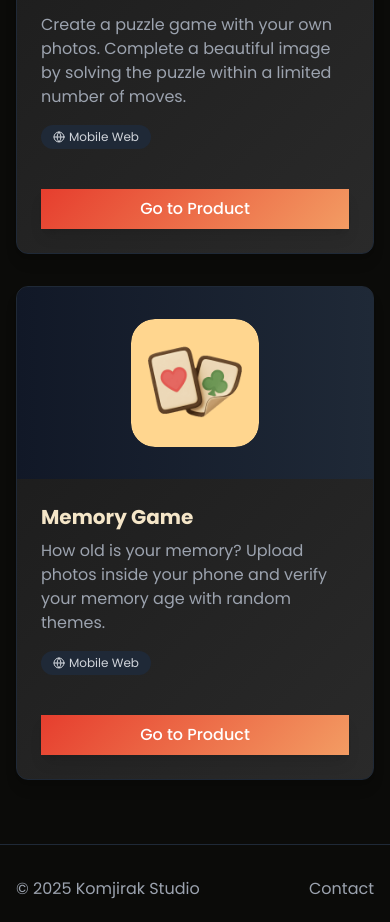
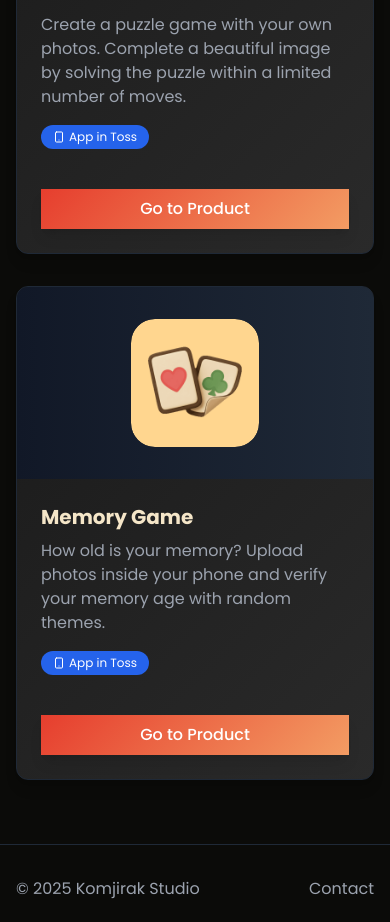
Before and after one commit to Komjirak/homepage, a Next.js app: page / in a window 390 px wide. Shown: the part 7200-8122 px from the top of the page. Built offline with nearby package versions, Linux system fonts and the light colour scheme.

Commit message:
fix: update platform labels to 'App in Toss' and use Smartphone icon

```diff
--- a/components/product-card.tsx
+++ b/components/product-card.tsx
@@ -6,7 +6,7 @@ import { useRouter } from "next/navigation"
 import { motion } from "framer-motion"
 import { useLanguage } from "@/contexts/language-context"
 import type { Product } from "@/data/products"
-import { Apple, Globe, ShoppingBag } from "lucide-react"
+import { Apple, Globe, ShoppingBag, Smartphone } from "lucide-react"
 
 interface ProductCardProps {
   product: Product
@@ -84,6 +84,17 @@ export default function ProductCard({ product, index }: ProductCardProps) {
                 {t("mobileWeb")}
               </Link>
             )}
+            {product.platforms.appInToss && (
+              <Link
+                href={product.platforms.appInToss}
+                target="_blank"
+                className="flex items-center gap-1 text-xs bg-blue-600 hover:bg-blue-500 px-3 py-1 rounded-full text-white"
+                onClick={(e) => e.stopPropagation()}
+              >
+                <Smartphone size={12} />
+                {t("appInToss")}
+              </Link>
+            )}
           </div>
         </div>
       </div>
--- a/data/products.ts
+++ b/data/products.ts
@@ -6,7 +6,7 @@ export type Product = {
   platforms: {
     ios?: string
     android?: string
-    mobileWeb: string
+    mobileWeb?: string
     appInToss?: string
   }
 }
@@ -129,7 +129,6 @@ export const products: Product[] = [
     url: "https://minion.toss.im/Fcd6CN1m",
     platforms: {
       appInToss: "https://minion.toss.im/Fcd6CN1m",
-      mobileWeb: "https://minion.toss.im/Fcd6CN1m",
     },
   },
   {
@@ -139,7 +138,6 @@ export const products: Product[] = [
     url: "https://minion.toss.im/Bd3uvFbB",
     platforms: {
       appInToss: "https://minion.toss.im/Bd3uvFbB",
-      mobileWeb: "https://minion.toss.im/Bd3uvFbB",
     },
   },
 ]
--- a/komjirak-header.tsx
+++ b/komjirak-header.tsx
@@ -14,7 +14,7 @@ type Product = {
   platforms: {
     ios?: string
     android?: string
-    mobileWeb: string
+    mobileWeb?: string
     appInToss?: string
   }
 }
@@ -157,7 +157,6 @@ const products: Product[] = [
     url: "https://minion.toss.im/Fcd6CN1m",
     platforms: {
       appInToss: "https://minion.toss.im/Fcd6CN1m",
-      mobileWeb: "https://minion.toss.im/Fcd6CN1m",
     },
   },
   {
@@ -167,7 +166,6 @@ const products: Product[] = [
     url: "https://minion.toss.im/Bd3uvFbB",
     platforms: {
       appInToss: "https://minion.toss.im/Bd3uvFbB",
-      mobileWeb: "https://minion.toss.im/Bd3uvFbB",
     },
   },
 ]
--- a/utils/translations.ts
+++ b/utils/translations.ts
@@ -7,6 +7,7 @@ export type TranslationKey =
   | "ios"
   | "android"
   | "mobileWeb"
+  | "appInToss"
   | "viewProject"
   | "selectProduct"
   | "meetra"
@@ -27,6 +28,7 @@ export const translations: Record<string, Translations> = {
     ios: "iOS",
     android: "Android",
     mobileWeb: "Mobile Web",
+    appInToss: "App in Toss",
     viewProject: "Go to Product",
     selectProduct: "Select Product",
     meetra: "Real-time multilingual interpretation and AI response service for seamless global communication",
@@ -44,6 +46,7 @@ export const translations: Record<string, Translations> = {
     ios: "iOS",
     android: "AOS",
     mobileWeb: "모바일 웹",
+    appInToss: "앱인토스",
     viewProject: "프로덕트 바로가기",
     selectProduct: "프로덕트 선택",
     meetra:
@@ -62,6 +65,7 @@ export const translations: Record<string, Translations> = {
     ios: "iOS",
     android: "Android",
     mobileWeb: "モバイルウェブ",
+    appInToss: "App in Toss",
     viewProject: "プロダクトへ",
     selectProduct: "プロダクトを選択",
     meetra: "シームレスなグローバルコミュニケーションのためのリアルタイム多言語通訳とAI応答サービス",
@@ -79,6 +83,7 @@ export const translations: Record<string, Translations> = {
     ios: "iOS",
     android: "Android",
     mobileWeb: "移动网页",
+    appInToss: "App in Toss",
     viewProject: "前往产品",
     selectProduct: "选择产品",
     meetra: "为无缝全球沟通提供的实时多语言翻译和AI响应服务",
@@ -95,6 +100,7 @@ export const translations: Record<string, Translations> = {
     ios: "iOS",
     android: "Android",
     mobileWeb: "移動網頁",
+    appInToss: "App in Toss",
     viewProject: "前往產品",
     selectProduct: "選擇產品",
     meetra: "為無縫全球溝通提供的即時多語言翻譯和AI回應服務",
@@ -189,6 +195,7 @@ export const productDescriptions: Record<string, Record<string, string>> = {
     ios: "iOS",
     android: "Android",
     mobileWeb: "モバイルウェブ",
+    appInToss: "App in Toss",
     viewProject: "プロダクトへ",
     selectProduct: "プロダクトを選択",
     meetra: "シームレスなグローバルコミュニケーションのためのリアルタイム多言語通訳とAI応答サービス",
@@ -226,6 +233,7 @@ export const productDescriptions: Record<string, Record<string, string>> = {
     ios: "iOS",
     android: "Android",
     mobileWeb: "移動網頁",
+    appInToss: "App in Toss",
     viewProject: "前往產品",
     selectProduct: "選擇產品",
     meetra: "為無縫全球溝通提供的即時多語言翻譯和AI回應服務",
```
